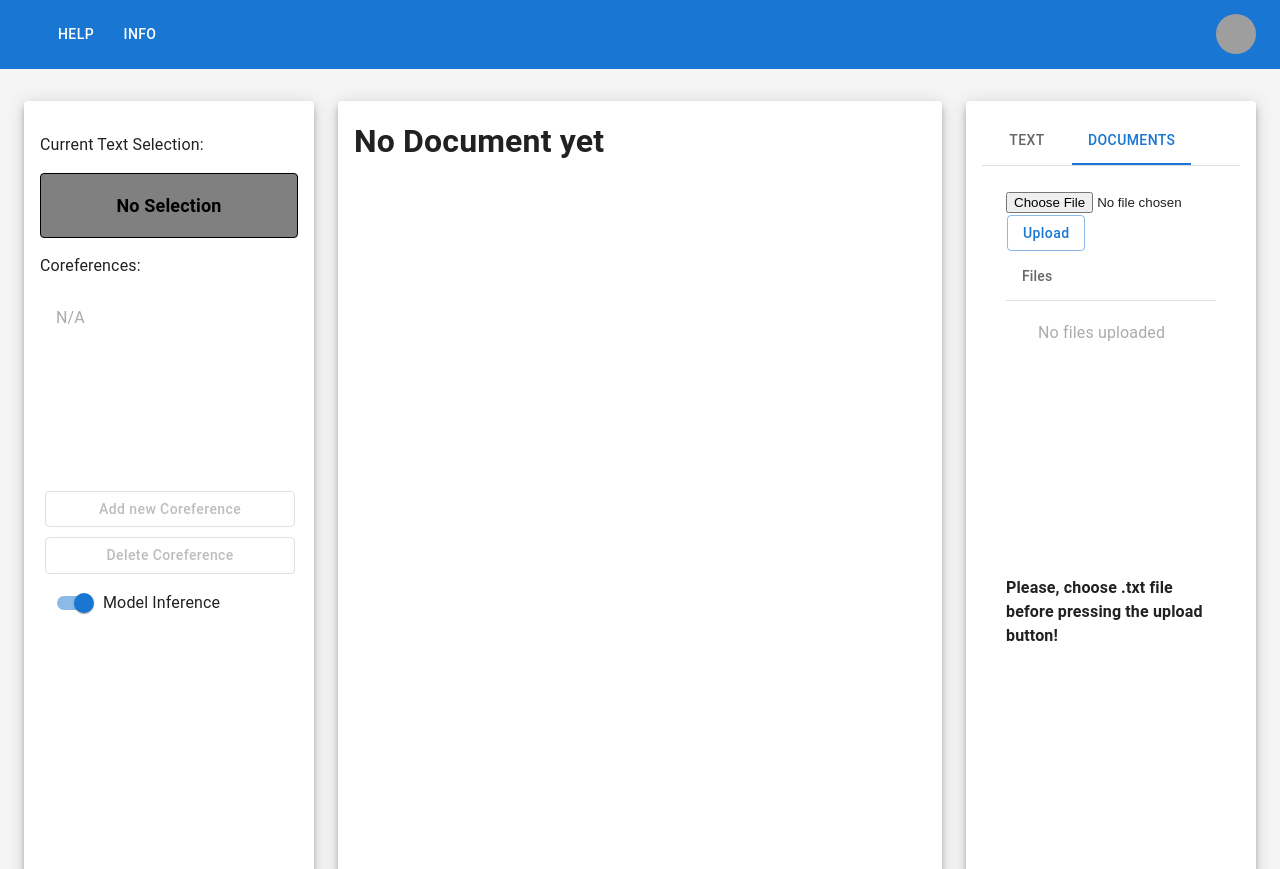
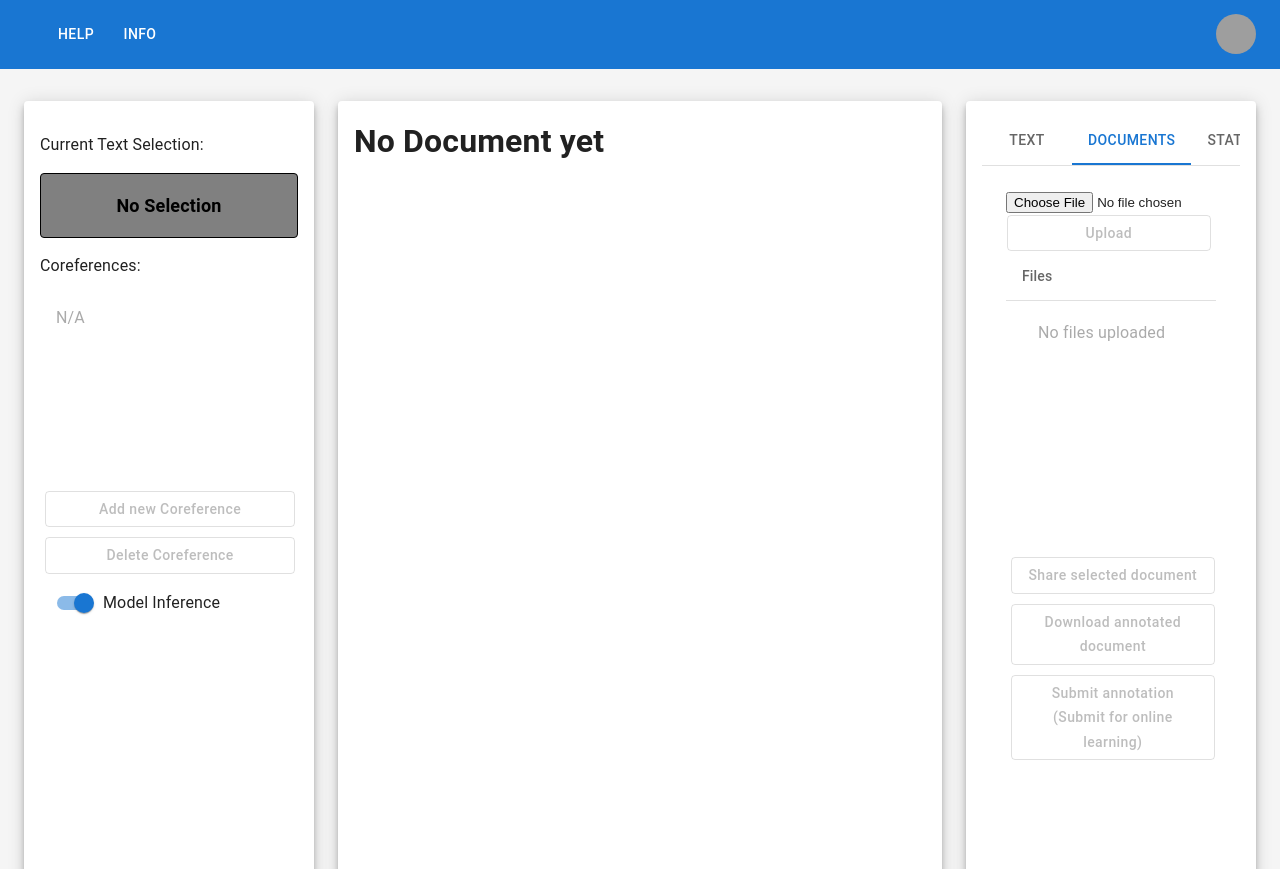
Before and after one commit to ChrisWess/GerCorefApp, a React (Create React App) app in the folder coref-app/: page / in a window 1280 px wide. Both pictures are taken after a click on the tab "DOCUMENTS". Built offline with nearby package versions, Linux system fonts and the light colour scheme; grey boxes are pictures that could not be loaded.

Commit message:
Statistics tab, buttons for Documents, highlighting selected document, clear input after uploading document, file's names

```diff
--- a/coref-app/src/Components/Documents.tsx
+++ b/coref-app/src/Components/Documents.tsx
@@ -7,6 +7,8 @@ import Table from "./TableDocuments";
 interface MyProps {
     sendCorefClusterToParent: any
     sendCorefTextToParent: any,
+    changeChosenDocument: any,
+    chosenDocument: any
     children: any
 };
 type MyState = { selectedFile: any, nameWasChanged: boolean, newName: string };
@@ -18,6 +20,7 @@ type dict = {
 class Documents extends React.Component<MyProps, MyState>{
 
     static allData: dict = new Object();
+
     constructor(props: any) {
         super(props);
         this.state = { selectedFile: null, nameWasChanged: false, newName: "" };
@@ -35,8 +38,7 @@ class Documents extends React.Component<MyProps, MyState>{
     };
 
     // On file upload (click the upload button)
-    onFileUpload = async () => {
-        // TODO: clever handle files with same names
+    onFileUpload = async (event: any) => {
         // TODO: store files on backend
         // TODO: store jsons, not recompute them every time
 
@@ -44,11 +46,19 @@ class Documents extends React.Component<MyProps, MyState>{
             const name = this.state.selectedFile.name;
             if (name in Documents.allData) {
                 let arr = name.split(".");
-                //const last = arr.at(-1);
                 const last = arr.pop();
                 const first = arr.join('.');
-                const randomName = Math.floor(Math.random() * 10000);
-                const finalName = first + '-' + randomName + '.' + last;
+                let sameNames = [];
+                for (const [key, value] of Object.entries(Documents.allData)) {
+                    if (key.startsWith(first) && key.endsWith('.' + last)) {
+                        sameNames.push(key);
+                    }
+                }
+                let number = 1;
+                while (sameNames.includes(first + '-' + number + '.' + last)) {
+                    ++number;
+                }
+                const finalName = first + '-' + number + '.' + last;
                 Documents.allData[finalName] = this.state.selectedFile;
                 this.setState({ nameWasChanged: true });
                 this.setState({ newName: finalName });
@@ -74,73 +84,51 @@ class Documents extends React.Component<MyProps, MyState>{
                             'Content-Type': 'multipart/form-data',
                         },
                     },
-                );/*.then((response) => {
-                    console.log(response);
-                }, (error) => {
-                    console.log(error);
-                });*/
+                );
                 this.props.sendCorefClusterToParent(data.clusters)
                 this.props.sendCorefTextToParent(data.tokens)
+                if (!this.state.nameWasChanged) {
+                    this.props.changeChosenDocument(this.state.selectedFile['name']);
+                } else {
+                    this.props.changeChosenDocument(this.state.newName);
+                }
             }
             catch (error) {
                 if (axios.isAxiosError(error)) {
                     console.log('error message: ', error.message);
-                    // 👇️ error: AxiosError<any, any>
                     return error.message;
                 } else {
                     console.log('unexpected error: ', error);
                     return 'An unexpected error occurred';
                 }
             }
+            this.setState({ selectedFile: null });
         }
-    };
-
-    // File content to be displayed after
-    // file upload is complete
-    fileData = () => {
-
-        if (this.state.selectedFile) {
-            if (!this.state.nameWasChanged) {
-                return (
-                    <div>
-                        <h4>Selected file details:</h4>
-                        <p>File Name: {this.state.selectedFile['name']}</p>
-                        <p>File Type: {this.state.selectedFile['type']}</p>
-                    </div>
-                );
-            } else {
-                return (
-                    <div>
-                        <h4>There is a file with the same name. A name was changed. Selected file details:</h4>
-                        <p>File Name: {this.state.newName}</p>
-                        <p>File Type: {this.state.selectedFile['type']}</p>
-                    </div>
-                );
-            }
-        } else {
-            return (
-                <div>
-                    <br />
-                    <h4>Please, choose .txt file before pressing the upload button!</h4>
-                </div>
-            );
+        if (document !== null && document.getElementById('file') !== null) {
+            (document.getElementById('file') as HTMLInputElement).value = '';
         }
     };
 
     render() {
         return (
             <div>
-                <div>
-                    <input type="file" onChange={this.onFileChange} accept=".txt" />
-                    <Button variant="outlined" style={{ margin: 1, textTransform: "none" }} onClick={this.onFileUpload}>Upload</Button>
+                <input type="file" id="file" onChange={this.onFileChange} accept=".txt" />
+                <Button variant="outlined" style={{ margin: 1, textTransform: "none", width: "97%" }}
+                    onClick={this.onFileUpload} type="submit" disabled={!this.state.selectedFile}> Upload </Button>
                 <Table
                     tableData={Documents.allData}
                     sendCorefClusterToParent={this.props.sendCorefClusterToParent}
                     sendCorefTextToParent={this.props.sendCorefTextToParent}
+                    changeChosenDocument={this.props.changeChosenDocument}
+                    chosenDocument={this.props.chosenDocument}
                 >
                 </Table>
-                </div>
-                {this.fileData()}
+                <Button variant="outlined" style={{ margin: 5, textTransform: "none", width: "97%" }} disabled>
+                    Share selected document</Button>
+                <Button variant="outlined" style={{ margin: 5, textTransform: "none", width: "97%" }} disabled>
+                    Download annotated document</Button>
+                <Button variant="outlined" style={{ margin: 5, textTransform: "none", width: "97%" }} disabled>
+                    Submit annotation <br />(Submit for online learning)</Button>
             </div>
         );
     }
--- a/coref-app/src/Components/MainPage.tsx
+++ b/coref-app/src/Components/MainPage.tsx
@@ -69,6 +69,7 @@ function MainPageContent() {
     const [selectedCoref, setSelectedCoref] = React.useState<number[]>([]);
     const [clusterColor, setClusterColor] = React.useState<string>("black");
     const [currentMention, setCurrentMention] = React.useState<Mention | undefined>(undefined);
+    const [chosenDocument, setChosenDocument] = React.useState([null]);
 
     const allCorefsMapped = React.useRef<Map<string, Mention>>(new Map<string, Mention>());
     const allCorefs = React.useRef<Mention[][]>([]);  // different mention representation (more efficient access to entire docs or clusters)
@@ -91,6 +92,12 @@ function MainPageContent() {
     const [value, setValue] = React.useState(0);
     const handleChange = (event: React.SyntheticEvent, newValue: number) => {
         setValue(newValue);
+    };
+
+
+    const  changeChosenDocument = (newDocument: any) => {
+        setChosenDocument(newDocument);
+        console.log(newDocument);
     };
 
     React.useEffect(() => {
@@ -268,6 +275,7 @@ function MainPageContent() {
                                             <Tabs value={value} onChange={handleChange} aria-label="basic tabs example">
                                                 <Tab label="Text" {...a11yProps(0)} />
                                                 <Tab label="Documents" {...a11yProps(1)} />
+                                                <Tab label="Statistics" {...a11yProps(2)} />
                                             </Tabs>
                                         </Box>
                                         <TabPanel value={value} index={0}>
@@ -276,6 +284,7 @@ function MainPageContent() {
                                             <Text
                                                 sendCorefClusterToParent={sendCorefClustersToMainPage}
                                                 sendCorefTextToParent={sendCorefTextToMainPage}
+                                                changeChosenDocument={changeChosenDocument}
                                             />
 
 
@@ -284,8 +293,14 @@ function MainPageContent() {
                                             {/* Documents */}
                                             <Documents
                                                 sendCorefClusterToParent={sendCorefClustersToMainPage}
-                                                sendCorefTextToParent={sendCorefTextToMainPage}>
+                                                sendCorefTextToParent={sendCorefTextToMainPage}
+                                                changeChosenDocument={changeChosenDocument}
+                                                chosenDocument={chosenDocument}
+                                                >
                                             </Documents>
+                                        </TabPanel>
+                                        <TabPanel value={value} index={2}>
+                                            {/* Statistics */}
                                         </TabPanel>
                                     </Box>
                                 </Paper>
--- a/coref-app/src/Components/TableDocuments.tsx
+++ b/coref-app/src/Components/TableDocuments.tsx
@@ -30,6 +30,7 @@ function Table(props: any) {
 
             props.sendCorefClusterToParent(data.clusters)
             props.sendCorefTextToParent(data.tokens)
+            props.changeChosenDocument(el);
         }
         catch (error) {
             if (axios.isAxiosError(error)) {
@@ -45,11 +46,11 @@ function Table(props: any) {
     //TODO: rewrite it more clear, without 2 lists and if
     if (Object.keys(props.tableData).length != 0) {
         let arr = Array.from(Object.keys(props.tableData));
-
         const tableBody = arr.map((el: any, index) => (
-            <div key={index}>
-                <ListItemButton>
-                    <ListItemText onClick={() => handleClick(el)}>{el}</ListItemText>
+            <div key = {index}>
+                <ListItemButton style = {index === arr.indexOf(props.chosenDocument) ?
+                        { backgroundColor: 'lightGray' } : {}}>
+                    <ListItemText  style={{ lineHeight: 1, margin: 0 }} onClick={() => handleClick(el)}> {el} </ListItemText>
                 </ListItemButton>
                 <Divider />
             </div>
--- a/coref-app/src/Components/Text.tsx
+++ b/coref-app/src/Components/Text.tsx
@@ -24,6 +24,7 @@ export default function Text(props: any) {
             console.log(JSON.stringify(data, null, 4));
             props.sendCorefClusterToParent(data.clusters)
             props.sendCorefTextToParent(data.tokens)
+            props.changeChosenDocument(null);
         }
         catch (error) {
             if (axios.isAxiosError(error)) {
```
Lines whose indentation alone changed are shown as unchanged.
